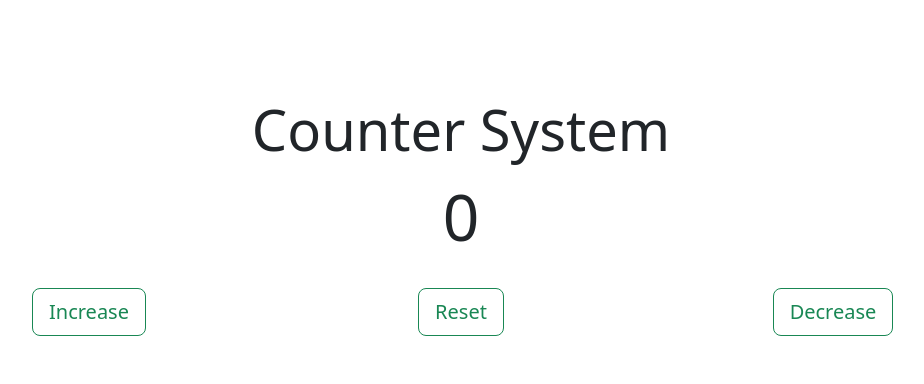
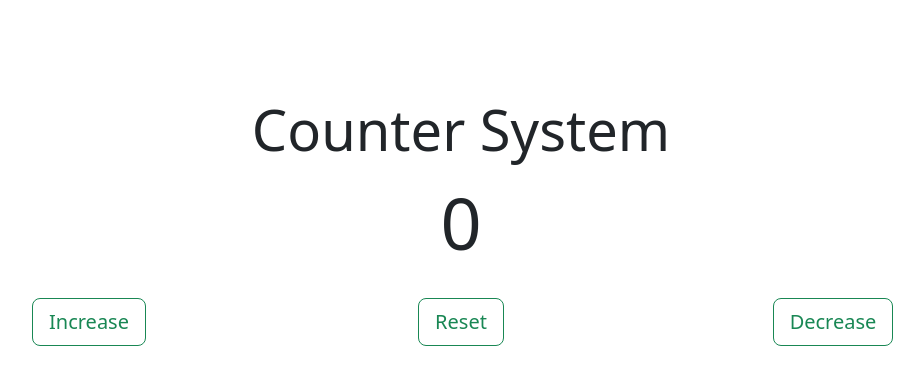
Before and after one commit to MarkRyuo/Counter_Program, a website: page src/index.html in a window 1280 px wide. Shown: the whole page, without its empty margins (179-1103 px from the left). Drawn offline with nearby package versions, Linux system fonts and the light colour scheme.

Commit message:
udpaet herE{

```diff
--- a/src/index.html
+++ b/src/index.html
@@ -17,7 +17,7 @@
         <form action="" class="row justify-content-center align-item-center">
 
               <div class="col-8 text-center">
-                <p class="display-3">0</p>
+                <p class="display-2">0</p>
               </div>
 
                 <div class="row text-center my-3">
```
